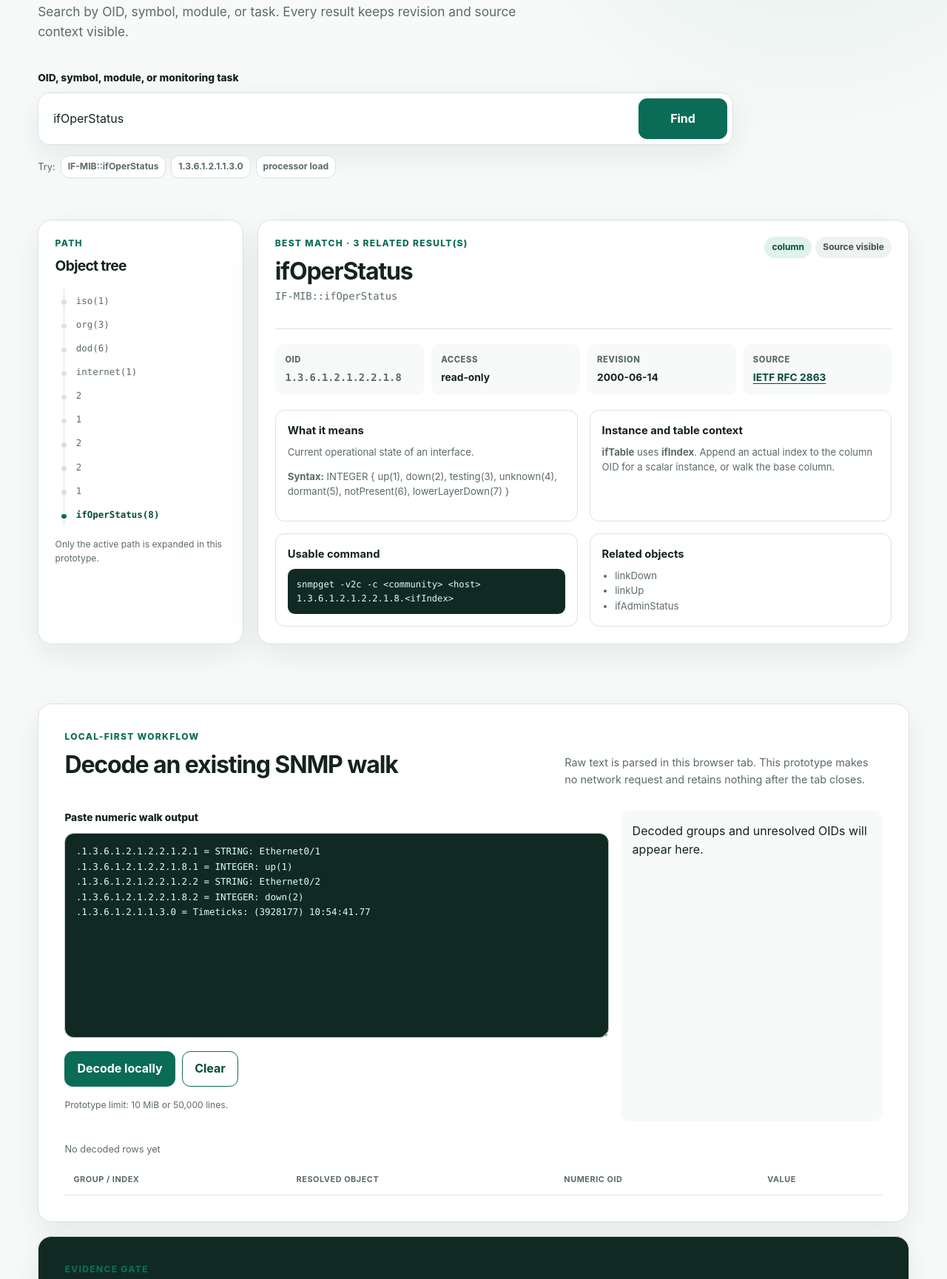
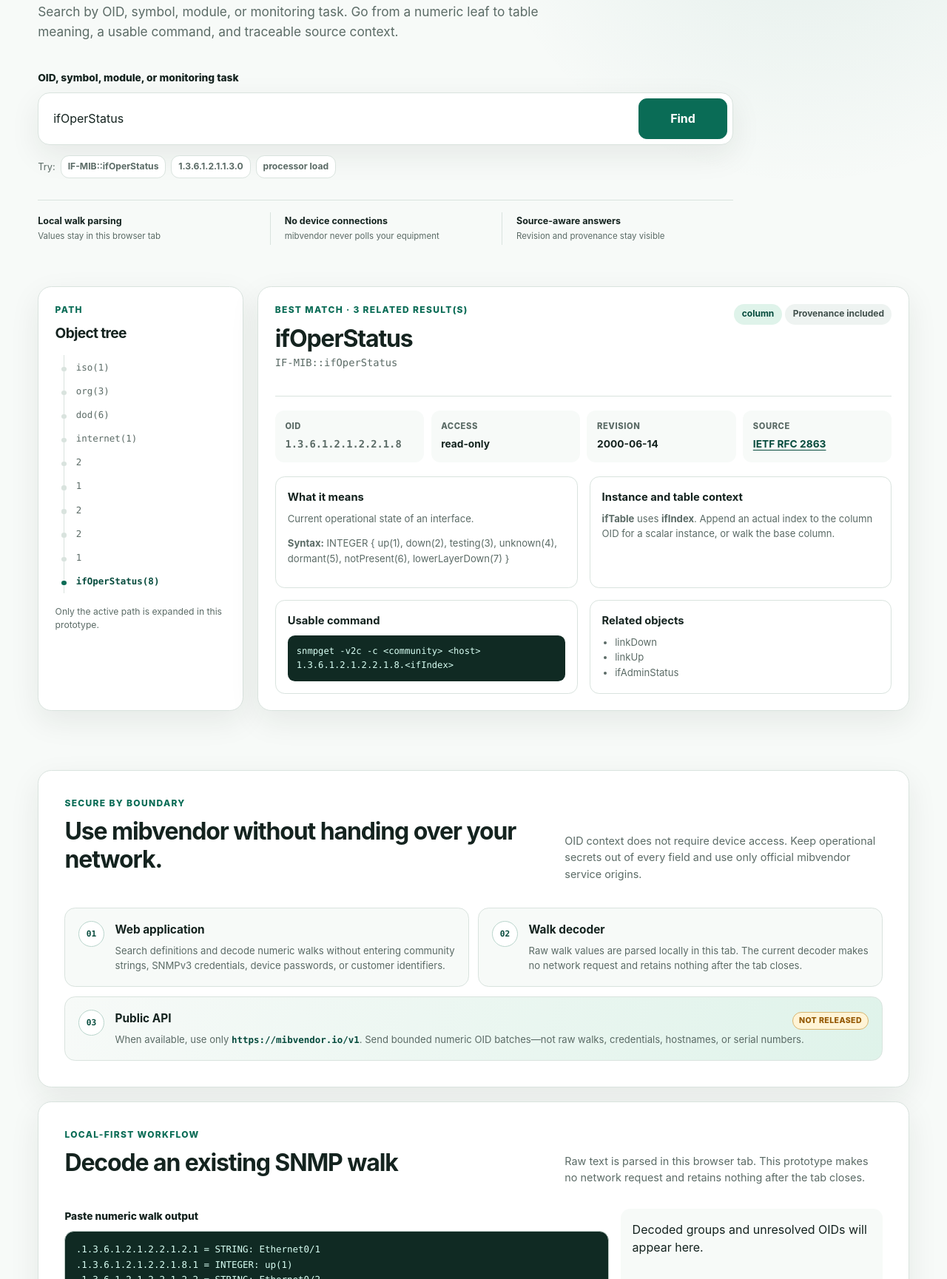
Before and after one commit to ta2jam/mibvendor, a website with bundled scripts: page prototype/index.html in a window 1280 px wide. Shown: the part 441-2170 px from the top of the page at 74% size. Built offline with nearby package versions, Linux system fonts and the light colour scheme.

Commit message:
feat: focus public alpha on secure hosted use

```diff
--- a/package.json
+++ b/package.json
@@ -1,6 +1,6 @@
 {
   "name": "mibvendor",
-  "version": "0.1.0-alpha.1",
+  "version": "0.1.0-alpha.2",
   "private": true,
   "description": "Research foundation and task prototype for a source-aware MIB browser and API",
   "license": "MIT",
--- a/prototype/app.js
+++ b/prototype/app.js
@@ -48,7 +48,7 @@ function renderDetail(record, resultCount) {
       </div>
       <div>
         <span class="status-badge">${escapeHtml(record.kind)}</span>
-        <span class="source-badge">Source visible</span>
+        <span class="source-badge">Provenance included</span>
       </div>
     </div>
     <dl class="fact-grid">
@@ -87,7 +87,7 @@ function runSearch(query) {
       <div class="detail-header">
         <div><p class="eyebrow">No mock match</p><h2>${escapeHtml(query)}</h2></div>
       </div>
-      <p>This Phase 0 prototype has six standards-derived mock records. A production result must also show module revision, source, and rights scope.</p>
+      <p>This public alpha contains six standards-derived mock records. Production results must also show module revision, source, parse status, and rights scope.</p>
     `;
     return;
   }
--- a/prototype/index.html
+++ b/prototype/index.html
@@ -3,8 +3,8 @@
   <head>
     <meta charset="utf-8">
     <meta name="viewport" content="width=device-width, initial-scale=1">
-    <meta name="description" content="Task prototype for a source-aware MIB browser and local walk decoder.">
-    <title>mibvendor — research prototype</title>
+    <meta name="description" content="Find OIDs, understand MIB context, and decode numeric SNMP walks safely in your browser.">
+    <title>mibvendor — MIB context without the maze</title>
     <link rel="stylesheet" href="styles.css">
   </head>
   <body>
@@ -14,18 +14,18 @@
       <nav aria-label="Primary navigation">
         <a href="#search">OID search</a>
         <a href="#decoder">Walk decoder</a>
-        <a href="#research">Research status</a>
+        <a href="#safe-use">Safe use</a>
       </nav>
-      <span class="prototype-badge">Research prototype</span>
+      <span class="alpha-badge">Public alpha</span>
     </header>
 
     <main id="main">
       <section class="hero" aria-labelledby="hero-title">
-        <p class="eyebrow">From monitoring intent to usable OID context</p>
-        <h1 id="hero-title">Find the object. Understand the index. Use it correctly.</h1>
+        <p class="eyebrow">MIB context without the maze</p>
+        <h1 id="hero-title">Find the object. Understand the index. Use it with confidence.</h1>
         <p class="hero-copy">
-          Search by OID, symbol, module, or task. Every result keeps revision and
-          source context visible.
+          Search by OID, symbol, module, or monitoring task. Go from a numeric
+          leaf to table meaning, a usable command, and traceable source context.
         </p>
 
         <form id="search" class="search-form" role="search">
@@ -48,6 +48,12 @@
             <button type="button" data-query="processor load">processor load</button>
           </div>
         </form>
+
+        <ul class="trust-strip" aria-label="Service trust boundaries">
+          <li><strong>Local walk parsing</strong><span>Values stay in this browser tab</span></li>
+          <li><strong>No device connections</strong><span>mibvendor never polls your equipment</span></li>
+          <li><strong>Source-aware answers</strong><span>Revision and provenance stay visible</span></li>
+        </ul>
       </section>
 
       <section class="workspace" aria-label="OID result workspace">
@@ -63,6 +69,46 @@
         <article id="object-detail" class="detail-panel" aria-live="polite">
           <p>Search for an object to see its operational context.</p>
         </article>
+      </section>
+
+      <section id="safe-use" class="safety-section" aria-labelledby="safe-use-title">
+        <div class="section-intro safety-heading">
+          <div>
+            <p class="eyebrow">Secure by boundary</p>
+            <h2 id="safe-use-title">Use mibvendor without handing over your network.</h2>
+          </div>
+          <p>
+            OID context does not require device access. Keep operational secrets
+            out of every field and use only official mibvendor service origins.
+          </p>
+        </div>
+
+        <div class="safety-grid">
+          <article class="safety-card">
+            <span class="card-number" aria-hidden="true">01</span>
+            <div>
+              <h3>Web application</h3>
+              <p>Search definitions and decode numeric walks without entering community strings, SNMPv3 credentials, device passwords, or customer identifiers.</p>
+            </div>
+          </article>
+          <article class="safety-card">
+            <span class="card-number" aria-hidden="true">02</span>
+            <div>
+              <h3>Walk decoder</h3>
+              <p>Raw walk values are parsed locally in this tab. The current decoder makes no network request and retains nothing after the tab closes.</p>
+            </div>
+          </article>
+          <article class="safety-card api-card">
+            <span class="card-number" aria-hidden="true">03</span>
+            <div>
+              <div class="card-title-row">
+                <h3>Public API</h3>
+                <span class="api-status">Not released</span>
+              </div>
+              <p>When available, use only <code>https://mibvendor.io/v1</code>. Send bounded numeric OID batches—not raw walks, credentials, hostnames, or serial numbers.</p>
+            </div>
+          </article>
+        </div>
       </section>
 
       <section id="decoder" class="decoder-section" aria-labelledby="decoder-title">
@@ -114,20 +160,19 @@
       </section>
 
       <section id="research" class="research-section" aria-labelledby="research-title">
-        <p class="eyebrow">Evidence gate</p>
-        <h2 id="research-title">The product claim is still under validation.</h2>
+        <p class="eyebrow">Data trust</p>
+        <h2 id="research-title">Every answer should say where it came from.</h2>
         <p>
-          This is not a production corpus. Public data will be restricted by
-          source-specific rights scopes, and parser choice will follow a
-          reproducible comparison. Forum posts do not replace observed user
-          sessions.
+          mibvendor keeps source, revision, parse status, and rights scope in the
+          result model. Unknown-rights vendor material is not promoted into the
+          public service merely because it is available elsewhere.
         </p>
-        <a href="https://github.com/ta2jam/mibvendor/blob/main/docs/PHASE-0.md">View Phase 0 criteria</a>
       </section>
     </main>
 
     <footer>
-      <p>mibvendor.io · Phase 0 research prototype · No device connections</p>
+      <p>mibvendor.io · No device connections · Source-aware by design</p>
+      <p class="open-source-note">The application is <a href="https://github.com/ta2jam/mibvendor">open source on GitHub</a>.</p>
     </footer>
 
     <script type="module" src="app.js"></script>
--- a/prototype/styles.css
+++ b/prototype/styles.css
@@ -127,7 +127,7 @@ textarea:focus-visible {
   color: var(--ink);
 }
 
-.prototype-badge,
+.alpha-badge,
 .status-badge,
 .source-badge {
   display: inline-flex;
@@ -139,9 +139,9 @@ textarea:focus-visible {
   font-weight: 750;
 }
 
-.prototype-badge {
-  color: var(--warning);
-  background: var(--warning-soft);
+.alpha-badge {
+  color: var(--brand-dark);
+  background: var(--brand-soft);
 }
 
 main {
@@ -250,6 +250,38 @@ h2 {
   font-weight: 650;
 }
 
+.trust-strip {
+  display: grid;
+  grid-template-columns: repeat(3, minmax(0, 1fr));
+  max-width: 940px;
+  margin: 1.8rem 0 0;
+  border-top: 1px solid var(--line);
+  padding: 1rem 0 0;
+  list-style: none;
+}
+
+.trust-strip li {
+  display: flex;
+  flex-direction: column;
+  gap: 0.15rem;
+  padding: 0.15rem 1.2rem;
+  border-left: 1px solid var(--line);
+}
+
+.trust-strip li:first-child {
+  border-left: 0;
+  padding-left: 0;
+}
+
+.trust-strip strong {
+  font-size: 0.78rem;
+}
+
+.trust-strip span {
+  color: var(--muted);
+  font-size: 0.72rem;
+}
+
 .workspace {
   display: grid;
   grid-template-columns: minmax(220px, 0.72fr) minmax(0, 2.28fr);
@@ -260,6 +292,7 @@ h2 {
 .tree-panel,
 .detail-panel,
 .decoder-section,
+.safety-section,
 .research-section {
   border: 1px solid var(--line);
   border-radius: 1.15rem;
@@ -426,6 +459,89 @@ textarea,
   white-space: pre-wrap;
 }
 
+.safety-section {
+  margin-bottom: 1.2rem;
+  padding: clamp(1.3rem, 4vw, 2.2rem);
+}
+
+.safety-heading {
+  margin-bottom: 1.2rem;
+}
+
+.safety-grid {
+  display: grid;
+  grid-template-columns: 1fr 1fr;
+  gap: 0.8rem;
+}
+
+.safety-card {
+  display: grid;
+  grid-template-columns: auto 1fr;
+  gap: 0.9rem;
+  min-width: 0;
+  border: 1px solid var(--line);
+  border-radius: 0.9rem;
+  padding: 1.1rem;
+  background: var(--paper);
+}
+
+.safety-card.api-card {
+  grid-column: 1 / -1;
+  background: linear-gradient(110deg, var(--paper), var(--brand-soft));
+}
+
+.card-number {
+  display: grid;
+  place-items: center;
+  width: 2.2rem;
+  height: 2.2rem;
+  border: 1px solid #b9d5cc;
+  border-radius: 50%;
+  color: var(--brand-dark);
+  background: var(--surface);
+  font-family: ui-monospace, SFMono-Regular, Menlo, Consolas, monospace;
+  font-size: 0.7rem;
+  font-weight: 800;
+}
+
+.safety-card h3 {
+  margin-bottom: 0.35rem;
+  font-size: 0.96rem;
+}
+
+.safety-card p {
+  margin-bottom: 0;
+  color: var(--muted);
+  font-size: 0.82rem;
+}
+
+.safety-card code {
+  overflow-wrap: anywhere;
+  color: var(--brand-dark);
+  font-size: 0.78rem;
+  font-weight: 750;
+}
+
+.card-title-row {
+  display: flex;
+  flex-wrap: wrap;
+  align-items: center;
+  justify-content: space-between;
+  gap: 0.6rem;
+}
+
+.api-status {
+  border: 1px solid #d8b56f;
+  border-radius: 999px;
+  padding: 0.18rem 0.5rem;
+  color: var(--warning);
+  background: var(--warning-soft);
+  font-size: 0.66rem;
+  font-weight: 800;
+  letter-spacing: 0.04em;
+  text-transform: uppercase;
+}
+
 .decoder-section {
   margin-bottom: 1.2rem;
   padding: clamp(1.3rem, 4vw, 2.2rem);
@@ -578,16 +694,34 @@ footer {
   text-align: center;
 }
 
+footer p {
+  margin-bottom: 0.35rem;
+}
+
+.open-source-note {
+  color: #7b8884;
+  font-size: 0.7rem;
+}
+
+.open-source-note a {
+  color: inherit;
+}
+
 @media (max-width: 820px) {
-  .prototype-badge {
+  .alpha-badge {
     display: none;
   }
 
   .workspace,
   .section-intro,
   .decoder-grid,
-  .detail-columns {
+  .detail-columns,
+  .safety-grid {
     grid-template-columns: 1fr;
+  }
+
+  .safety-card.api-card {
+    grid-column: auto;
   }
 
   .tree-panel {
@@ -610,6 +744,17 @@ footer {
 
   .hero {
     padding-top: 3.5rem;
+  }
+
+  .trust-strip {
+    grid-template-columns: 1fr;
+    gap: 0.6rem;
+  }
+
+  .trust-strip li,
+  .trust-strip li:first-child {
+    border-left: 3px solid var(--brand-soft);
+    padding-left: 0.75rem;
   }
 
   .search-row {
```
Also changed, not shown: docs/RELEASE.md (+2 -2 lines), scripts/check-repository.mjs (+29 -0 lines), tests/prototype-core.test.mjs (+11 -0 lines), CHANGELOG.md, README.md, 1 other file.
